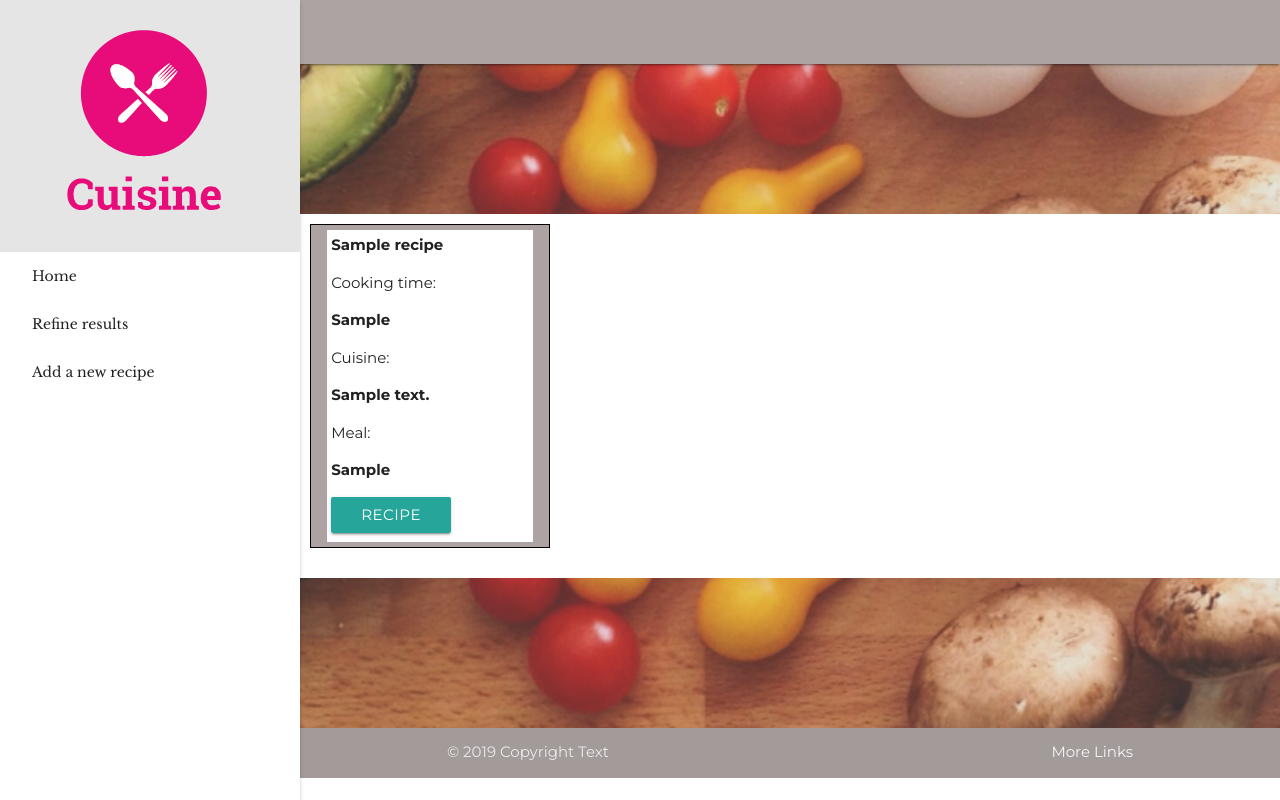
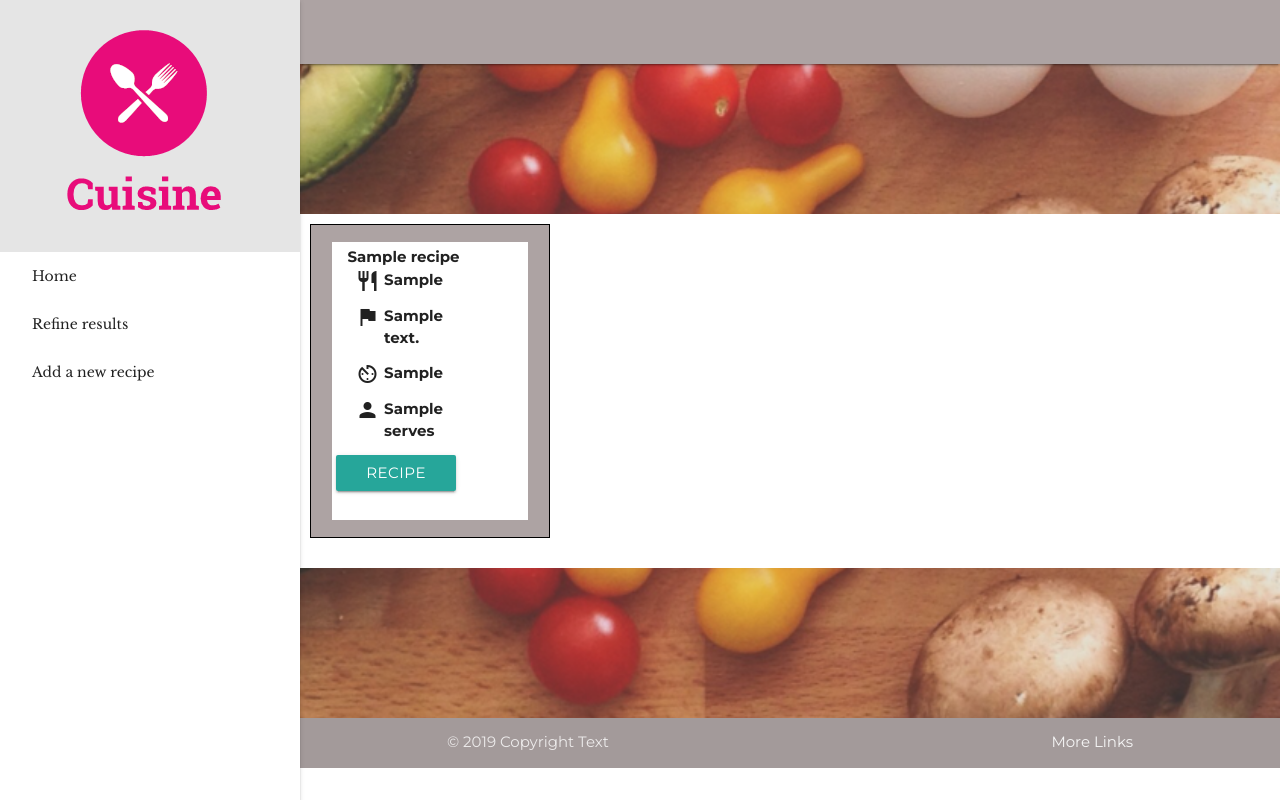
Before and after one commit to Code-Institute-Submissions/Cuisine, a Flask app: page /get_recipes in a window 1280 px wide. Run offline with Flask 2, Linux system fonts and the light colour scheme; a database or web service that is not in the repository returns one stand-in record (values such as "Sample title"); some libraries are stand-ins or nearby versions.

Commit message:
Added ability to add authors to recipes, if not already there
users can now add authors to the recipes, and the author will only be added to the 'authors' collection if it doensn't already exist. Also progressed stylin of index.html recipe cards

```diff
--- a/app.py
+++ b/app.py
@@ -25,11 +25,15 @@ def get_recipes():
     return render_template("index.html",
         recipes=mongo.db.recipes.find())
 
+
+
 @app.route('/recipe/<recipe_id>')
 def recipe(recipe_id):
     the_recipe = mongo.db.recipes.find_one({"_id": ObjectId(recipe_id)})
 
     return render_template("recipe.html", recipe=the_recipe)
+
+
 
 @app.route('/add_recipe')
 def add_recipe():
@@ -39,11 +43,34 @@ def add_recipe():
     cuisine_type=mongo.db.cuisine_type.find(),
     meal_type=mongo.db.meal_type.find())
 
+
+
+
 @app.route('/insert_recipe', methods=['POST'])
 def insert_recipe():
+
     recipes =  mongo.db.recipes
-    recipes.insert_one(request.form.to_dict())
+    authors = mongo.db.authors
+
+    current_authors = []
+
+    for author in authors.find().distinct('author'):
+        current_authors.append(author)
+
+    current_authors_string = ', '.join(current_authors).lower()
+
+    new_author = request.form.get('author').lower()
+
+    if request.method == 'POST':
+
+        recipes.insert_one(request.form.to_dict())
+
+        if new_author not in current_authors_string:
+            authors.insert([{ "author": request.form['author']}])
+
     return redirect(url_for('get_recipes'))
+
+
 
 @app.route('/insert_serves', methods=["POST"])
 def insert_serves():
@@ -59,8 +86,6 @@ def insert_serves():
 
     new_serves_size = request.form.get('serves')
 
-
-
     if request.method == 'POST':
         if new_serves_size not in current_serves_size_string:
             serves_size.insert_one(request.form.to_dict())
@@ -68,6 +93,8 @@ def insert_serves():
             flash("We already have a serving size for '{}' people".format(new_serves_size))
 
     return redirect(url_for('add_recipe'))
+
+
 
 @app.route('/insert_cooking_duration', methods=["POST"])
 def insert_cooking_duration():
@@ -92,6 +119,10 @@ def insert_cooking_duration():
 
     return redirect(url_for('add_recipe'))
 
+
+
+
+
 @app.route('/insert_cuisine_type', methods=["POST"])
 def insert_cuisine_type():
     cuisine_types = mongo.db.cuisine_type
@@ -114,6 +145,10 @@ def insert_cuisine_type():
             flash("We already have a cuisine type called '{}'".format(new_cuisine_type))
 
     return redirect(url_for('add_recipe'))
+
+
+
+
 
 @app.route('/insert_meal_type', methods=["POST"])
 def insert_meal_type():
@@ -141,6 +176,9 @@ def insert_meal_type():
 
 
 
+
+
+
 if __name__ == '__main__':
     app.run(host=os.environ.get('IP'),
         port=int(os.environ.get('PORT')),
--- a/static/css/main.css
+++ b/static/css/main.css
@@ -73,6 +73,7 @@ nav {
     border: 5px solid black;
     margin-top: 15px;
     margin-bottom: 15px;
+    font-size: 15px;
 }
 
 .recipe-container {
@@ -80,15 +81,21 @@ nav {
     margin-bottom: 0px;
 }
 
+.category-icon {
+    vertical-align: bottom;
+    padding: 0px 4px 0px 0px;
+}
 
-
-
+.recipe-instructions {
+    border: 3px solid black;
+    padding: 4px 10px 2px 18px
+}
 
 
 /* recipe card */
 
 .recipe-card {
-    margin: 5px;
+    margin: 17px 10px;
     background-color: white;
     padding: 4px 4px 9px 4px;
 
@@ -102,6 +109,8 @@ nav {
     margin: 10px 5px 10px 5px;
     display: inline-block;
 
+
+
 }
 
 .recipe-card-spacing {
@@ -111,6 +120,11 @@ nav {
 .recipe {
     font-weight: bold;
     display: inline;
+
+}
+
+.recipe-info-card {
+    margin: 12px 8px 12px 8px;
 }
 
 /* add recipe */
--- a/templates/addrecipe.html
+++ b/templates/addrecipe.html
@@ -19,6 +19,11 @@
             <div class="input-field col s12">
                 <textarea placeholder="Add a short description of your recipe" id="recipe_description" name="recipe_description" class="materialize-textarea" required></textarea>
                 <label for="textarea1">Recipe Description</label>
+            </div>
+
+            <div class="input-field col s12">
+                <input id="author" name="author" type="text" required>
+                <label for="author">Author</label>
             </div>
 
             <p class="prompt">Can't find an option to fit your recipe? add a new one below!</p>
--- a/templates/index.html
+++ b/templates/index.html
@@ -9,19 +9,51 @@
 <div class="row recipe-card-spacing">
     {% for recipe in recipes %}
     <div class="col s12 m6 l3 recipe-card-border">
-        <div class="recipe-card">
-            <p class="recipe">{{recipe.recipe_name.capitalize()}}</p>
-            <p>Cooking time:
-                <p class="recipe">{{recipe.cooking_duration}}</p>
-            </p>
-            <p>Cuisine:
-                <p class="recipe">{{recipe.cuisine_type.capitalize()}}</p>
-            </p>
-            <p>Meal:
-                <p class="recipe">{{recipe.meal_type.capitalize()}}</p>
-            </p>
+        <div class="row recipe-card">
 
-            <a href="{{url_for('recipe', recipe_id=recipe._id)}}" class="waves-effect waves-light btn btn_small">Recipe</a>
+            <div class="col s12">
+                <p class="recipe">{{recipe.recipe_name.capitalize()}}</p>
+            </div>
+
+            <div class="row recipe-info-card">
+                <div class="col s2">
+                    <i class="material-icons category-icon">restaurant</i>
+                </div>
+
+                <div class="col s6">
+                    <p class="recipe">{{recipe.meal_type}}</p>
+                </div>
+            </div>
+
+            <div class="row recipe-info-card">
+                <div class="col s2">
+                    <i class="material-icons category-icon">flag</i>
+                </div>
+                <div class="col s6">
+                    <p class="recipe">{{recipe.cuisine_type.capitalize()}}</p>
+                </div>
+            </div>
+
+            <div class="row recipe-info-card">
+                <div class="col s2">
+                    <i class="material-icons category-icon">av_timer</i>
+                </div>
+                <div class="col s6">
+                    <p class="recipe">{{recipe.cooking_duration}}</p>
+                </div>
+            </div>
+
+            <div class="row recipe-info-card">
+                <div class="col s2">
+                    <i class="material-icons category-icon">person</i>
+                </div>
+                <div class="col s6">
+                    <p class="recipe">{{recipe.serves}}</p>
+                </div>
+            </div>
+            <div class="row">
+                <a href="{{url_for('recipe', recipe_id=recipe._id)}}" class="waves-effect waves-light btn btn_small">Recipe</a>
+            </div>
         </div>
     </div>
     {% endfor %}
```
Also changed, not shown: templates/recipe.html (+9 -5 lines).
